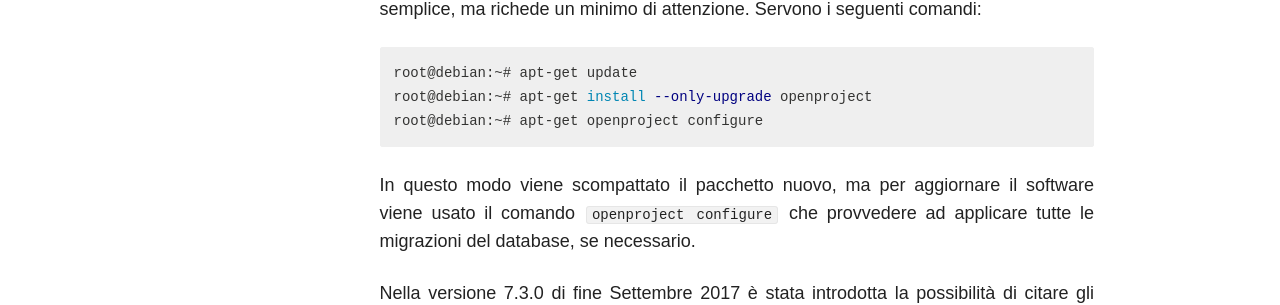
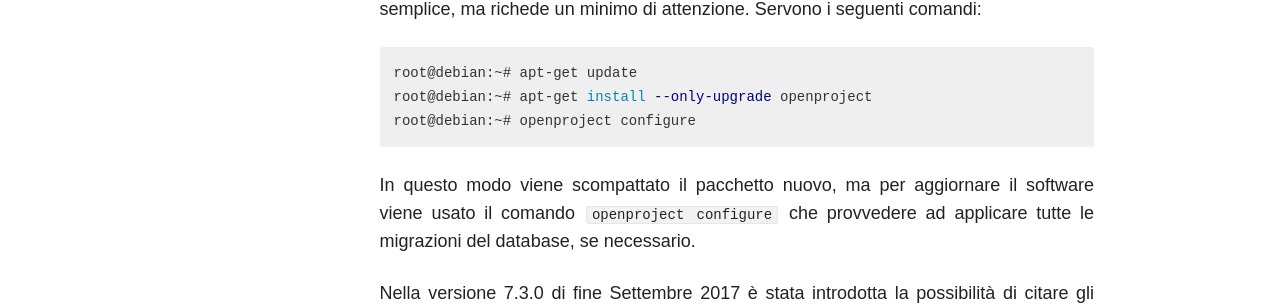
Before and after one commit to ocampana/ocampana.github.io, a Jekyll site: the page built from _posts/blog/2017-09-27-openproject-debian-jessie.md, in a window 1280 px wide and 900 px high, scrolled down 4996 px. Shown: the part 171-476 px from the top of the window. Built offline with Jekyll 4.4.1, drawn with Linux system fonts in a browser that asks for light colours; nearby versions of some CDN libraries; some of the changed text lies outside the part shown.

Commit message:
Piccola correzione

````diff
--- a/_posts/blog/2017-09-27-openproject-debian-jessie.md
+++ b/_posts/blog/2017-09-27-openproject-debian-jessie.md
@@ -156,7 +156,7 @@
 ```bash
 root@debian:~# apt-get update
 root@debian:~# apt-get install --only-upgrade openproject
-root@debian:~# apt-get openproject configure
+root@debian:~# openproject configure
 ```
 
 In questo modo viene scompattato il pacchetto nuovo, ma per aggiornare il software viene usato il comando `openproject configure` che provvedere ad applicare tutte le migrazioni del database, se necessario.
````
Also changed, not shown: other parts of _posts/blog/2017-09-27-openproject-debian-jessie.md (+1 -1 lines).
